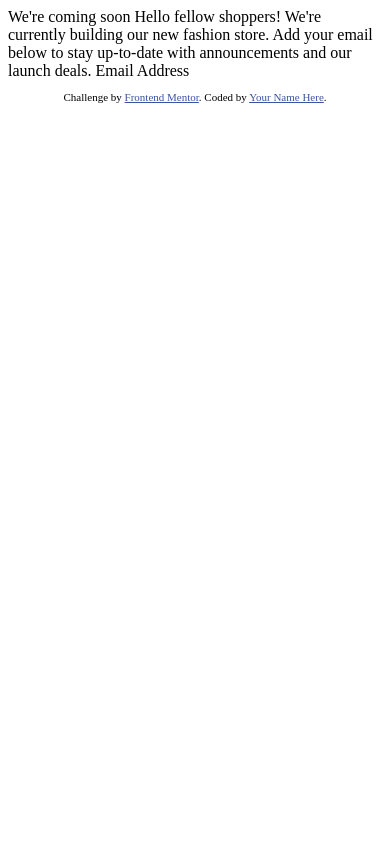
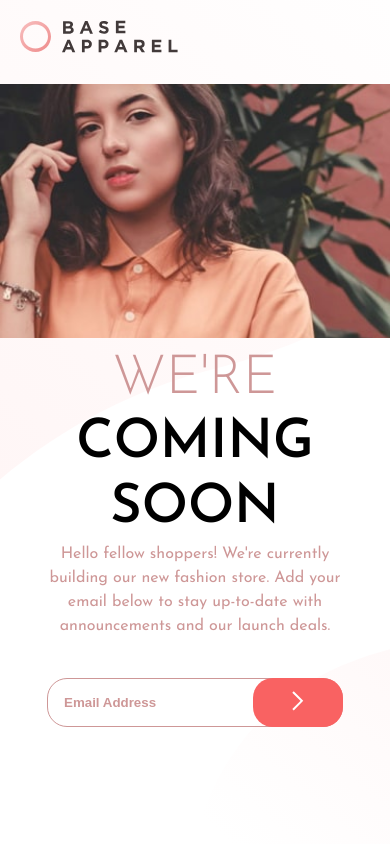
Before and after one commit to WangaiJM/base-apparel, a plain HTML site: page index.html in a window 390 px wide. Drawn offline with Linux system fonts and the light colour scheme; a web font is replaced by a local one.

Commit message:
site upload

```diff
--- /dev/null
+++ b/css/styles.css
@@ -0,0 +1,127 @@
+@import url("https://fonts.googleapis.com/css2?family=Fraunces:opsz,wght@9..144,700&family=Joan&family=Josefin+Sans:wght@300;400;600&family=Montserrat:wght@500;700&display=swap");
+* {
+  margin: 0;
+  padding: 0;
+  box-sizing: border-box;
+}
+html {
+  font-size: 62.5%;
+}
+body {
+  font-size: 1.6rem;
+  font-family: "Josefin Sans", sans-serif;
+}
+.container {
+  width: 100vw;
+  height: 100vh;
+  display: grid;
+  grid-template-columns: 30% 30% 40%;
+  grid-template-rows: 20% 80%;
+  background: url(./../images/bg-pattern-desktop.svg);
+  background-size: cover;
+  background-position: center;
+  background-repeat: no-repeat;
+}
+header {
+  grid-column: 1/3;
+  height: 7rem;
+  padding: 4rem;
+}
+.banner {
+  grid-row: 1/3;
+  grid-column: 3;
+  background-image: url(./../images/hero-desktop.jpg);
+  background-size: cover;
+  background-position: center;
+  background-repeat: no-repeat;
+}
+main {
+  grid-column: 1/3;
+}
+.content {
+  padding: 7rem;
+}
+.content h2 {
+  font-weight: 300;
+  text-transform: uppercase;
+  font-size: 5.4rem;
+  color: hsl(0, 36%, 70%);
+  line-height: 1.2;
+}
+.content h2 span {
+  display: block;
+  font-weight: 600;
+  color: #000;
+}
+.content p {
+  line-height: 1.5;
+  color: hsl(0, 36%, 70%);
+  padding: 5rem 8rem 0 0;
+}
+form {
+  width: 100%;
+  position: relative;
+  margin: 3rem 0;
+  padding-right: 8rem;
+}
+form input {
+  padding: 1.6rem;
+  border: 1px solid hsl(0, 36%, 70%);
+  border-radius: 2rem;
+  background: transparent;
+  font-weight: 400;
+  width: 100%;
+}
+form input::placeholder {
+  font-weight: 600;
+  color: hsl(0, 36%, 70%);
+}
+.btn {
+  position: absolute;
+  top: 0;
+  right: 8rem;
+  height: 100%;
+  width: 9rem;
+  border: none;
+  background: hsl(0, 93%, 68%);
+  border-radius: 2rem;
+}
+@media (max-width: 480px) {
+  .container {
+    grid-template-columns: 1fr;
+    width: 100%;
+    grid-template-rows: 10% 30% 60%;
+  }
+  header {
+    grid-row: 1/2;
+    padding: 2rem;
+  }
+  .banner {
+    grid-row: 2/3;
+    background-image: url("./../images/hero-mobile.jpg");
+    min-width: 100%;
+    grid-column: 1;
+  }
+  main {
+    grid-row: 3;
+    text-align: center;
+    width: 100%;
+    padding: 1rem;
+  }
+  .content {
+    padding: 0;
+  }
+  .content p {
+    padding: 0;
+    width: 80%;
+    margin: auto;
+  }
+  form {
+    padding: 0;
+    width: 80%;
+    margin: 4rem auto;
+  }
+  .btn {
+    right: 0;
+  }
+}
--- a/index.html
+++ b/index.html
@@ -1,33 +1,43 @@
 <!DOCTYPE html>
 <html lang="en">
   <head>
-  <meta charset="UTF-8">
-  <meta name="viewport" content="width=device-width, initial-scale=1.0"> <!-- displays site properly based on user's device -->
+    <meta charset="UTF-8" />
+    <meta name="viewport" content="width=device-width, initial-scale=1.0" />
+    <!-- displays site properly based on user's device -->
 
-  <link rel="icon" type="image/png" sizes="32x32" href="./images/favicon-32x32.png">
-
+    <link
+      rel="icon"
+      type="image/png"
+      sizes="32x32"
+      href="./images/favicon-32x32.png"
+    />
+    <link rel="stylesheet" href="./css/styles.css" />
     <title>Frontend Mentor | Base Apparel coming soon page</title>
 
     <!-- Feel free to remove these styles or customise in your own stylesheet 👍 -->
-  <style>
-    .attribution { font-size: 11px; text-align: center; }
-    .attribution a { color: hsl(228, 45%, 44%); }
-  </style>
   </head>
   <body>
-
-  We're coming soon
-
-  Hello fellow shoppers! We're currently building our new fashion store.
-  Add your email below to stay up-to-date with announcements and our launch deals.
-
-  Email Address
-
-  <footer>
-    <p class="attribution">
-      Challenge by <a href="https://www.frontendmentor.io?ref=challenge" target="_blank">Frontend Mentor</a>.
-      Coded by <a href="#">Your Name Here</a>.
+    <div class="container">
+      <header role="heading">
+        <img src="./images/logo.svg" alt="Base Apparel" />
+      </header>
+      <nav role="banner" class="banner"></nav>
+      <main class="main" role="main">
+        <div class="content">
+          <h2>We're <span>coming</span> <span>soon</span></h2>
+          <p>
+            Hello fellow shoppers! We're currently building our new fashion
+            store. Add your email below to stay up-to-date with announcements
+            and our launch deals.
           </p>
-  </footer>
+          <form>
+            <input type="email" placeholder="Email Address" required />
+            <button class="btn">
+              <img src="./images/icon-arrow.svg" alt="" />
+            </button>
+          </form>
+        </div>
+      </main>
+    </div>
   </body>
 </html>
```
Lines whose indentation alone changed are shown as unchanged.
